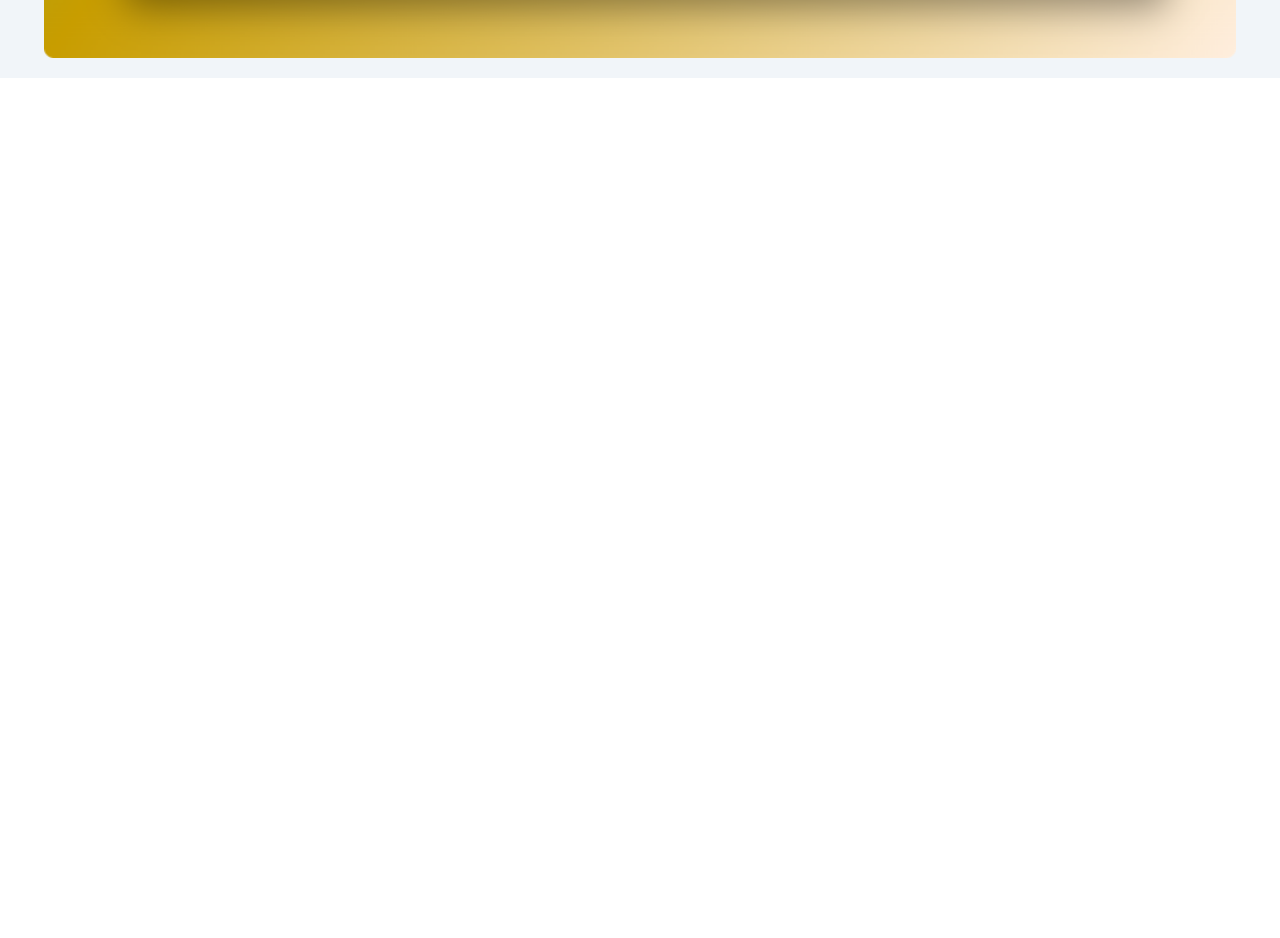
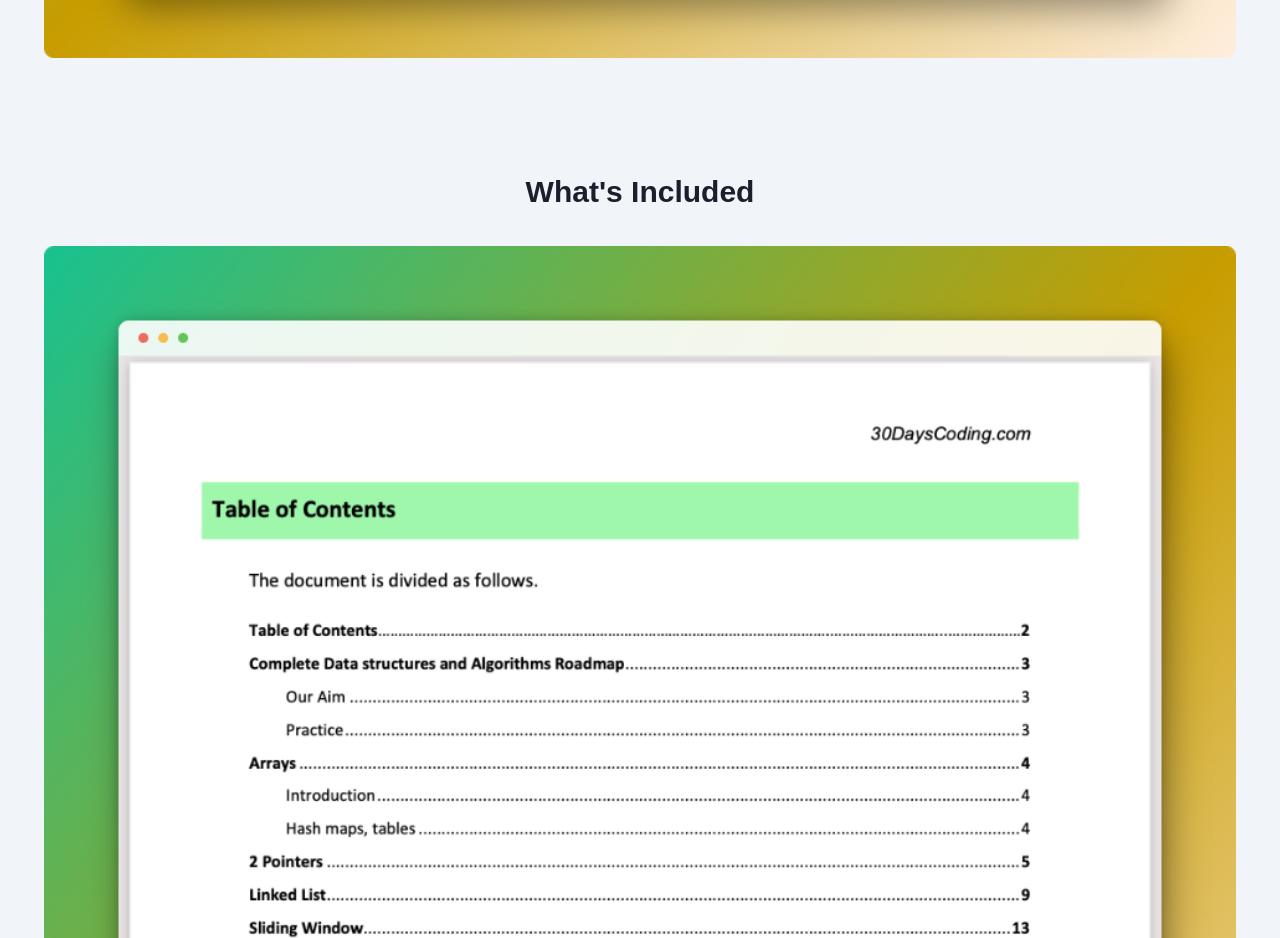
Before and after one commit to AbhiVikrant/dsa-revision-new-master, a React (Vite) app: page / in a window 1280 px wide. Shown: the part 2040-2978 px from the top of the page. Before the commit the page ends 2118 px from the top, so only its background shows below. Built offline with nearby package versions, Linux system fonts and the light colour scheme; a web font is replaced by a local one.

Commit message:
Added some content section

```diff
--- a/src/App.jsx
+++ b/src/App.jsx
@@ -1,12 +1,14 @@
 import "./index.css";
 import Header from "./components/Header";
 import IntroSection from "./components/IntroSection";
+import ContentSection from "./components/ContentSection";
 function App() {
   return (
     <>
       <div className=" flex flex-col bg-slate-100 min-h-screen px-3 py-5 gap-12">
         <Header />
         <IntroSection />
+        <ContentSection />
       </div>
     </>
   );
--- /dev/null
+++ b/src/components/ContentSection.jsx
@@ -0,0 +1,18 @@
+import React from "react";
+
+const ContentSection = () => {
+  return (
+    <>
+      <div className="content_section   flex flex-col justify-between sm:mx-8 mt-8  gap-2">
+        <div className="tile_of_content_section flex justify-center font-bold text-3xl leading-3 font-Quicksand text-color-text  mt-12">
+          <h1>What&apos;s Included</h1>
+        </div>
+      </div>
+      <div className="book-include-cover gap-2 flex flex-col sm:mx-8">
+        <img src="./assets/images/dsa-2.png" alt="dsa-include-cover" />
+      </div>
+    </>
+  );
+};
+
+export default ContentSection;
--- a/tailwind.config.js
+++ b/tailwind.config.js
@@ -12,7 +12,8 @@ module.exports = {
         "purple-btn": "rgb(255 144 232)",
         "red-btn": "#ff5252",
         "green-light": "#5cb377",
-        "text-white": "#fff"
+        "text-white": "#fff",
+        "color-text": "#1c1e2e"
       }
     }
   },
```
